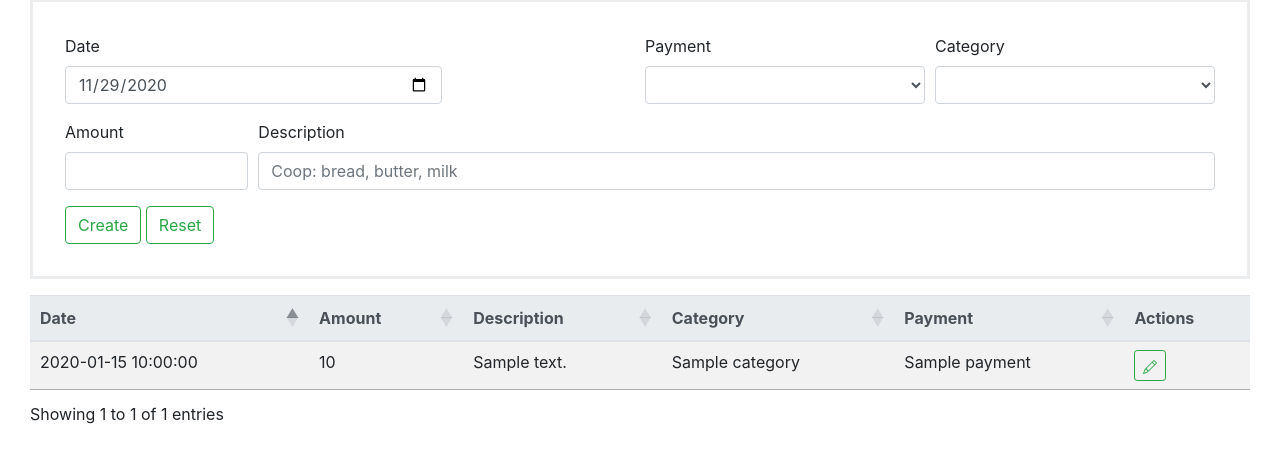
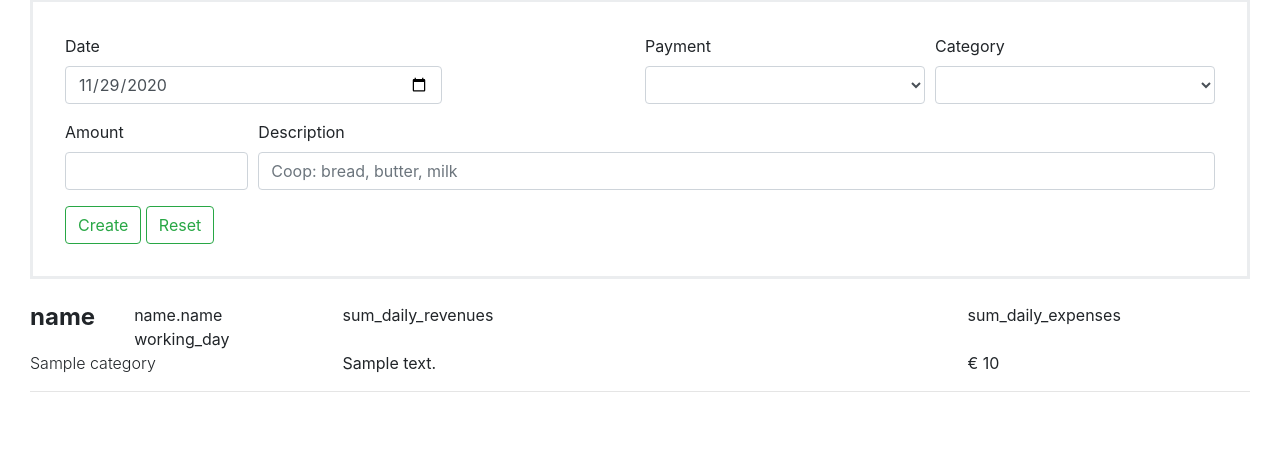
Before and after one commit to ondrno/fastbudsjett, a Flask app: template front/app/templates/items/index.html in a window 1280 px wide. Shown: the part 59-522 px from the top of the page. Run offline with Flask 2, Linux system fonts and the light colour scheme; the template is opened without the code that fills it: values that come from a table or form of the project are taken from there, most other values are stand-ins (such as "Sample title", 1, 10 or a date in 2020); lists and menus that the app fills with data are empty; some libraries are stand-ins or nearby versions.

Commit message:
new concept/layout for python based frontend

```diff
--- a/backend/app/app/crud/crud_item.py
+++ b/backend/app/app/crud/crud_item.py
@@ -27,7 +27,7 @@ class CRUDItem(CRUDBase[Item, ItemCreate, ItemUpdate]):
 
     def get_multi(
         self, db: Session, *,
-            skip: int = 0, limit: int = 100,
+            skip: int = 0, limit: int = 200,
             owner_id: Optional[int] = None,
             description: Optional[str] = None,
             min_val: Optional[float] = None,
@@ -36,7 +36,7 @@ class CRUDItem(CRUDBase[Item, ItemCreate, ItemUpdate]):
             end_date: Optional[str] = None,
             category: Optional[List[int]] = None,
             payment: Optional[List[int]] = None,
-            order_by: Optional[str] = 'id',
+            order_by: Optional[str] = 'date',
     ) -> List[Item]:
         filter_expr = ''
         if description:
@@ -79,7 +79,7 @@ class CRUDItem(CRUDBase[Item, ItemCreate, ItemUpdate]):
         order_expr = 'Item.id'
         if order_by in ['id', 'description', 'date', 'created_at', 'modified_at',
                         'amount', 'owner_id', 'category_id', 'payment_id']:
-            order_expr = f"Item.{order_by}"
+            order_expr = f"Item.{order_by} desc"
         order_expr = text(order_expr)
 
         return (
--- a/front/app/items.py
+++ b/front/app/items.py
@@ -34,9 +34,9 @@ def get_items_and_resolve(payment_types: dict, categories: dict):
     Get items using rest api and translate the payment_id, category_id
     into the names.
     """
-    raw = rest.iface.get_items(limit=10, order_by='created_at')
-    print(f"get_items_and_resolve: {raw}")
-    payments = []
+    raw = rest.iface.get_items_for_month(2020, 12)
+    # print(f"get_items_and_resolve: {raw}")
+    payments = {}
     for i in raw:
         cat_id = i['category_id']
         payment_id = i['payment_id']
@@ -44,7 +44,14 @@ def get_items_and_resolve(payment_types: dict, categories: dict):
         payment = i
         payment['payment'] = payment_types.get(payment_id)
         payment['category'] = categories.get(cat_id)
-        payments.append(payment)
+        year, month, day = str(payment['date']).split('-')
+        if year not in payments:
+            payments[year] = {}
+        if month not in payments[year]:
+            payments[year][month] = {}
+        if day not in payments[year][month]:
+            payments[year][month][day] = []
+        payments[year][month][day].append(payment)
 
     return payments
 
@@ -73,3 +80,10 @@ def index():
     payments = get_items_and_resolve(payments_lookup, categories_lookup)
 
     return render_template('items/index.html', items=payments, form=form)
+
+
+@bp.route('/edit/<int:item_id>', methods=['GET'])
+@login_required
+def edit(item_id):
+    print(f"edit {item_id}")
+    return redirect(url_for('index'))
--- a/front/app/templates/base.html
+++ b/front/app/templates/base.html
@@ -16,7 +16,10 @@
     <div class="container-fluid">
 {% if g.user %}
       <nav class="navbar navbar-expand-lg navbar-light bg-light">
-        <div class="collapse navbar-collapse" id="navbarSupportedContent">
+        <button class="navbar-toggler" type="button" data-toggle="collapse" data-target="#navbarFastBudsjett" aria-controls="navbarFastBudsjett" aria-expanded="false" aria-label="Toggle navigation">
+          <span class="navbar-toggler-icon"></span>
+        </button>
+        <div class="collapse navbar-collapse" id="navbarFastBudsjett">
           <ul class="navbar-nav mr-auto">
             <li class="nav-item active">
               <a class="nav-link" href="{{ url_for('index') }}">Home <span class="sr-only">(current)</span></a>
@@ -34,9 +37,11 @@
             <li class="nav-item dropdown">
               <a class="nav-link dropdown-toggle" data-toggle="dropdown" href="#" role="button" aria-haspopup="true" aria-expanded="false">Admin</a>
               <div class="dropdown-menu">
-                <a class="dropdown-item" href="#">Users</a>
-                <a class="dropdown-item" href="#">Categories</a>
-                <a class="dropdown-item" href="#">Payment Types</a>
+                <a class="dropdown-item" href="#">manage users</a>
+                <a class="dropdown-item" href="#">edit categories</a>
+                <a class="dropdown-item" href="#">edit payment types</a>
+                <div class="dropdown-divider"></div>
+                <a class="dropdown-item" href="#">cleanup deleted items</a>
               </div>
             </li>
             {% endif %}
@@ -55,6 +60,11 @@
           </ul>
          </div>
       </nav>
+      <nav class="navbar navbar-expand-lg navbar-light bg-light">
+        <div class="collapse navbar-collapse" id="navbarMonths">
+          <a class="nav-link" href="#">&lt;</a>Dec. 2020<a class="nav-link" href="#">&gt;</a>
+        </div>
+      </nav>
 {% endif %}
       <div class="p-2"></div>
       {% block header %}{% endblock %}
--- a/front/app/templates/items/index.html
+++ b/front/app/templates/items/index.html
@@ -58,20 +58,6 @@
 {% endblock %}
 
 {% block script %}
-<script>
-  $(document).ready( function () {
-    $('#itemsOverviewTable').DataTable( {
-        searching: false,
-        paging: false,
-        ordering: true,
-        "columnDefs": [
-           // disable ordering of column "Actions"
-           { "orderable": false, "targets": 5 }
-        ],
-      }
-    );
-  } );
-</script>
 <script type="text/javascript">
         setTimeout(function () {
             $('#alert-amount').alert('close');
--- a/front/app/templates/render_items.html
+++ b/front/app/templates/render_items.html
@@ -1,31 +1,58 @@
 {% import 'icons.html' as icons %}
+<!-- Modal -->
+<div class="modal fade" id="confirmDelete" data-backdrop="static" data-keyboard="true" tabindex="-1" aria-labelledby="confirmDeleteLabel" aria-hidden="true">
+  <div class="modal-dialog">
+    <div class="modal-content">
+      <div class="modal-header">
+        <h5 class="modal-title" id="confirmDeleteLabel">Confirm Deletion</h5>
+        <button type="button" class="close" data-dismiss="modal" aria-label="Close">
+          <span aria-hidden="true">&times;</span>
+        </button>
+      </div>
+      <div class="modal-body">
+        Do you really want to delete this entry?
+      </div>
+      <div class="modal-footer">
+        <button type="button" class="btn btn-primary" id="confirm-delete-ok" onclick="submitForm('delete')">Yes</button>
+        <button type="button" class="btn btn-secondary" data-dismiss="modal">Cancel</button>
+      </div>
+    </div>
+  </div>
+</div>
 
 <div class="container-fluid">
-  <table id="itemsOverviewTable" class="table table-striped">
-    <thead class="thead-light">
-      <tr>
-        <th scope="col">Date</th>
-        <th scope="col">Amount</th>
-        <th scope="col">Description</th>
-        <th scope="col">Category</th>
-        <th scope="col">Payment</th>
-        <th scope="col">Actions</th>
-      </tr>
-    </thead>
-    <tbody>
-      {% for item in items %}
-      <tr>
-        <td>{{ item.date }}</td>
-        <td>{{ item.amount }}</td>
-        <td>{{ item.description }}</td>
-        <td>{{ item.category|capitalize }}</td>
-        <td>{{ item.payment|capitalize }}</td>
-        <td>
-          <button type="button" class="btn btn-sm btn-outline-success">{{ icons.icon_pencil() }}</button>
-          {% if g.is_superuser %}<button type="button" class="btn btn-sm btn-outline-success">{{ icons.icon_trash() }}</button>{% endif %}
-        </td>
-      </tr>
+  {% for year in items.keys() -%}
+    {% for month in items[year].keys() -%}
+      {% for day in items[year][month].keys() -%}
+  <div class="row mt-2">
+    <div class="col-1 font-weight-bold h4">{{ day }}</div>
+    <div class="col-2">{{ year}}.{{month}}<br />working_day</div>
+    <div class="col-4">sum_daily_revenues</div>
+    <div class="col-2 offset-2">sum_daily_expenses</div>
+  </div>
+  <div class="row">
+    <div class="col offset-1"></div>
+  </div>
+
+        {% for item in items[year][month][day] %}
+  <div class="row mb">
+    <div class="col-3 font-weight-light">{{ item.category|capitalize }}</div>
+    <div class="col-6 text-truncate">{{ item.description }}</div>
+    <div class="col-2">&euro; {{ item.amount }}</div>
+  </div>
+        {% endfor %}
+  <hr />
+
       {% endfor %}
-    </tbody>
-  </table>
+    {% endfor %}
+  {% endfor %}
 </div>
+
+<script type="text/javascript">
+  function submitForm(action='edit', val) {
+      // alert($("navbarSupportedContent"))
+      $('#edit-or-delete-id').value = val
+      alert(val)
+      alert($('#edit-or-delete-id').id)
+  }
+</script>
```
Also changed, not shown: front/app/rest.py (+48 -2 lines), front/app/templates/search/search.html (+0 -14 lines), front/app/static/app.css (line endings or trailing spaces).
